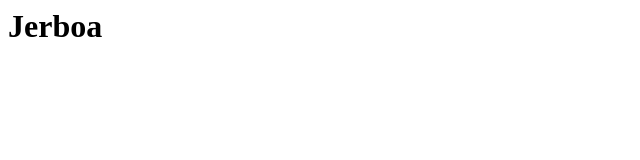
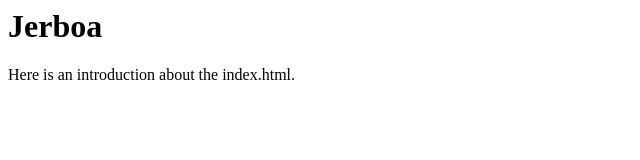
Before and after one commit to nfwLindbergh/Jerboa, a plain HTML site: page index.html in a window 1280 px wide. Shown: the whole page, without its empty margins (0-640 px from the left). Drawn offline with Linux system fonts and the light colour scheme.

Commit message:
Introduction

```diff
--- a/index.html
+++ b/index.html
@@ -1 +1,2 @@
 <h1>Jerboa</h1>
+<p>Here is an introduction about the index.html.</p>
```
